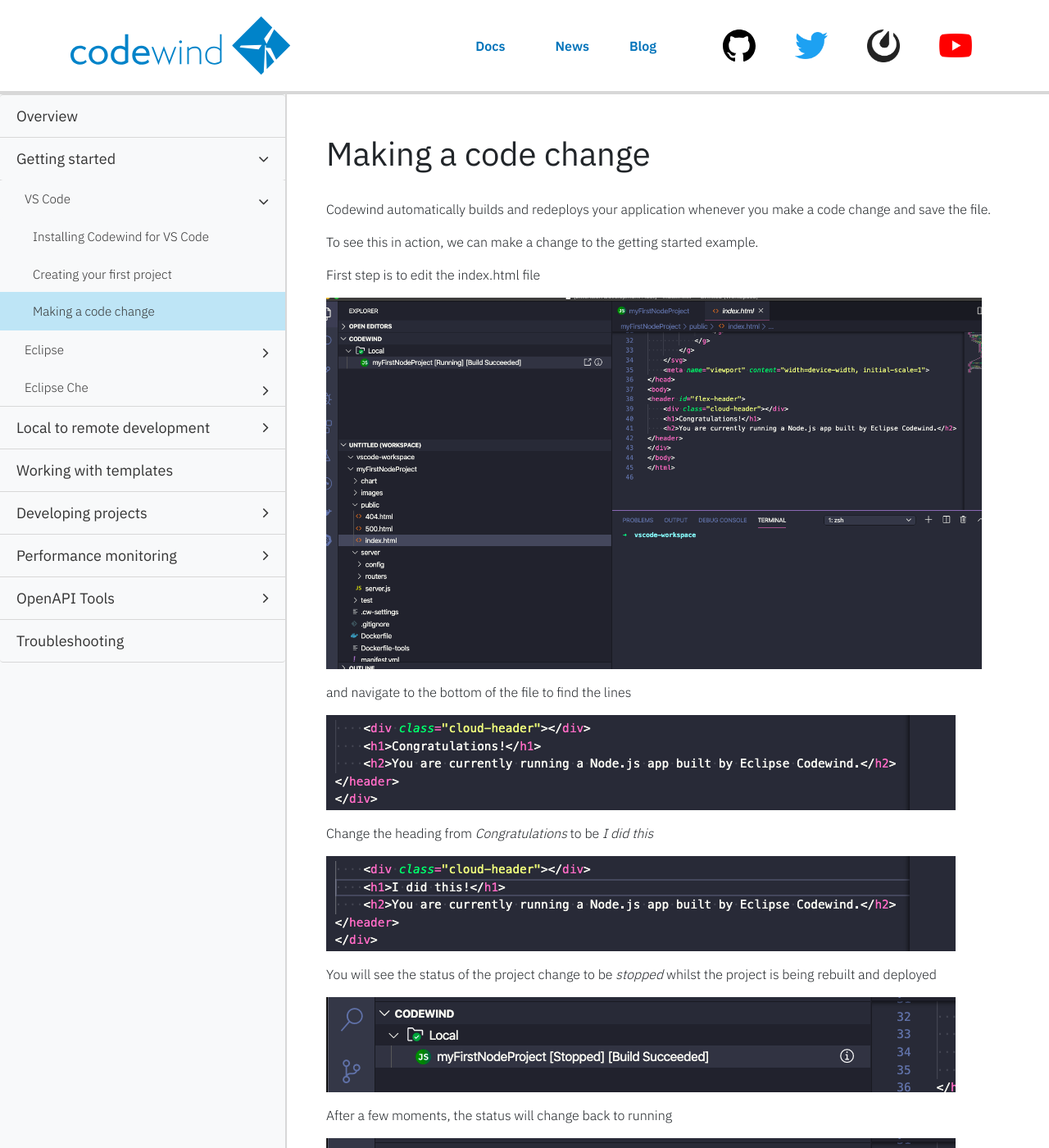
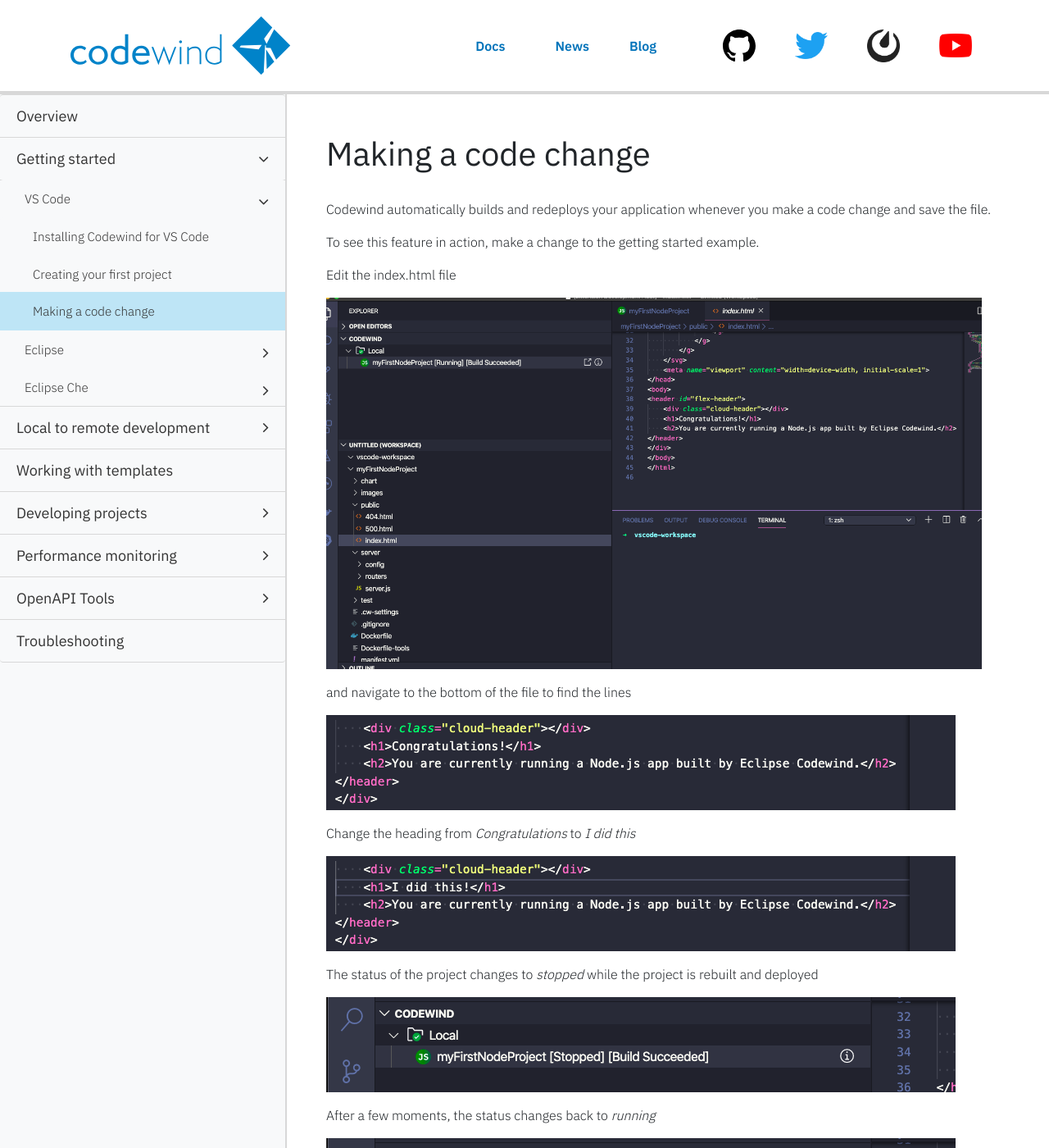
Before and after one commit to eclipse-archived/codewind-docs, a Jekyll site: the page built from docs/_documentations/vsc-codechange.md, in a window 1280 px wide and 1400 px high. Shown: the whole window at 82% size. Built offline with Jekyll 4.4.1, drawn with Linux system fonts in a browser that asks for light colours; nearby versions of some CDN libraries; comment, search, counter and statistics services are not loaded; some of the changed text lies outside the part shown.

Commit message:
modified content
Signed-off-by: Jacob Berger <jacob.berger@ibm.com>

```diff
--- a/docs/_documentations/vsc-codechange.md
+++ b/docs/_documentations/vsc-codechange.md
@@ -13,9 +13,9 @@ parent: mdt-vsc-overview
 <br/>
 Codewind automatically builds and redeploys your application whenever you make a code change and save the file.
 
-To see this in action, we can make a change to the getting started example.
+To see this feature in action, make a change to the getting started example.
 
-First step is to edit the index.html file
+Edit the index.html file
 
 ![](dist/images/vsc-codechange.png){:width="800px"}
 
@@ -23,21 +23,21 @@ and navigate to the bottom of the file to find the lines
 
 ![](dist/images/vsc-codeline.png)
 
-Change the heading from *Congratulations* to be *I did this*
+Change the heading from *Congratulations* to *I did this*
 
 ![](dist/images/vsc-ididthis.png)
 
-You will see the status of the project change to be *stopped* whilst the project is being rebuilt and deployed
+The status of the project changes to *stopped* while the project is rebuilt and deployed
 
 ![](dist/images/vsc-buildstopped.png)
 
-After a few moments, the status will change back to running
+After a few moments, the status changes back to *running*
 
 ![](dist/images/vsc-buildrunning.png)
 
-Clicking the
+Click the
 ![](dist/images/launchicon.png)
-icon will now show your code change running
+icon to show your code change running
 
 ![](dist/images/vsc-screenchanged.png)
 
```
Also changed, not shown: other parts of docs/_documentations/vsc-codechange.md (+2 -2 lines).
